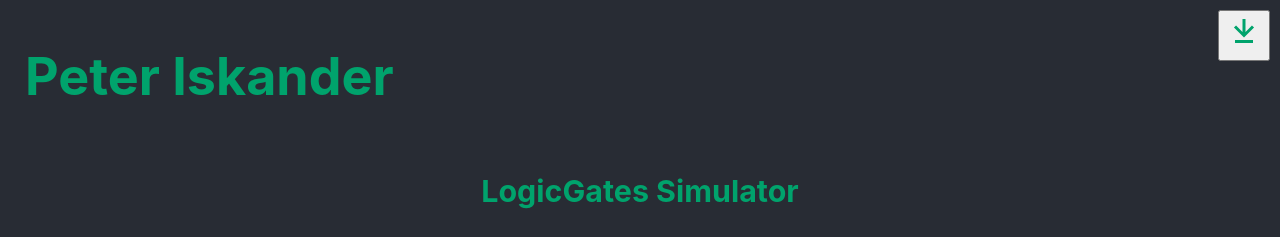
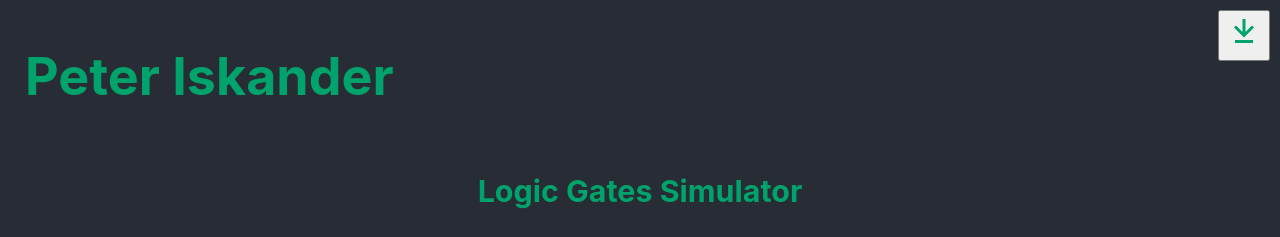
Before and after one commit to PeterMagdyIskander/MyPortfolio, a React (Create React App) app: page / in a window 1280 px wide. Shown: the top 237 px of the page. Built offline with nearby package versions, Linux system fonts and the light colour scheme.

Commit message:
typo haha

```diff
--- a/src/App.js
+++ b/src/App.js
@@ -75,7 +75,7 @@ export const App = () =>{
         <div className="MainDiv">
         <h1 className="title"> Peter Iskander</h1>
         <div className="Project">
-          <h3 className="titleOfProject">LogicGates Simulator </h3>
+          <h3 className="titleOfProject">Logic Gates Simulator </h3>
           <div className="videoContainer" onClick={() =>  window.open("https://github.com/PeterMagdyIskander/LogicGateSimulator", "_blank")}> video here</div>
           <p className="description">Used java to create blablabla</p>
 
```
